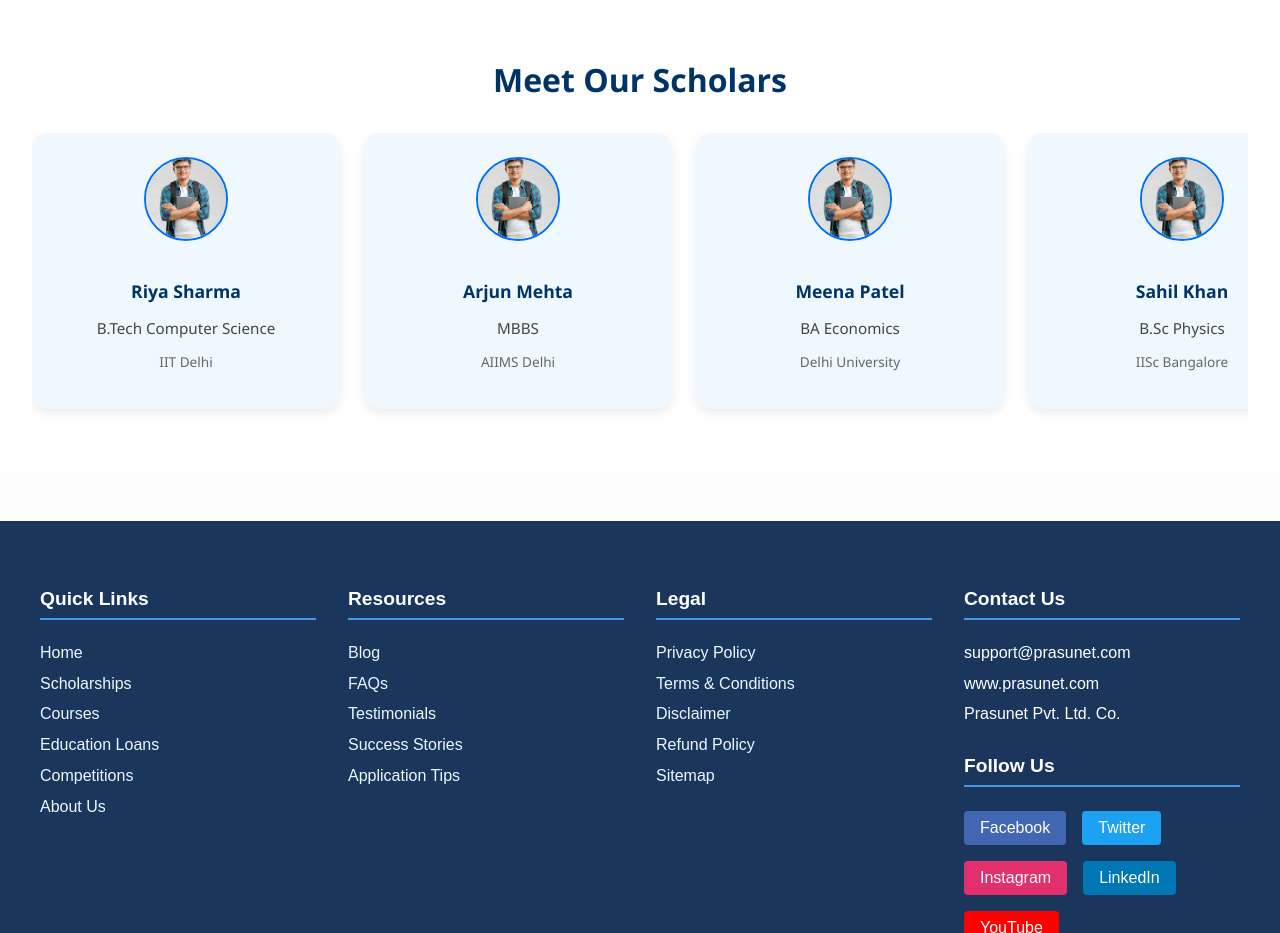
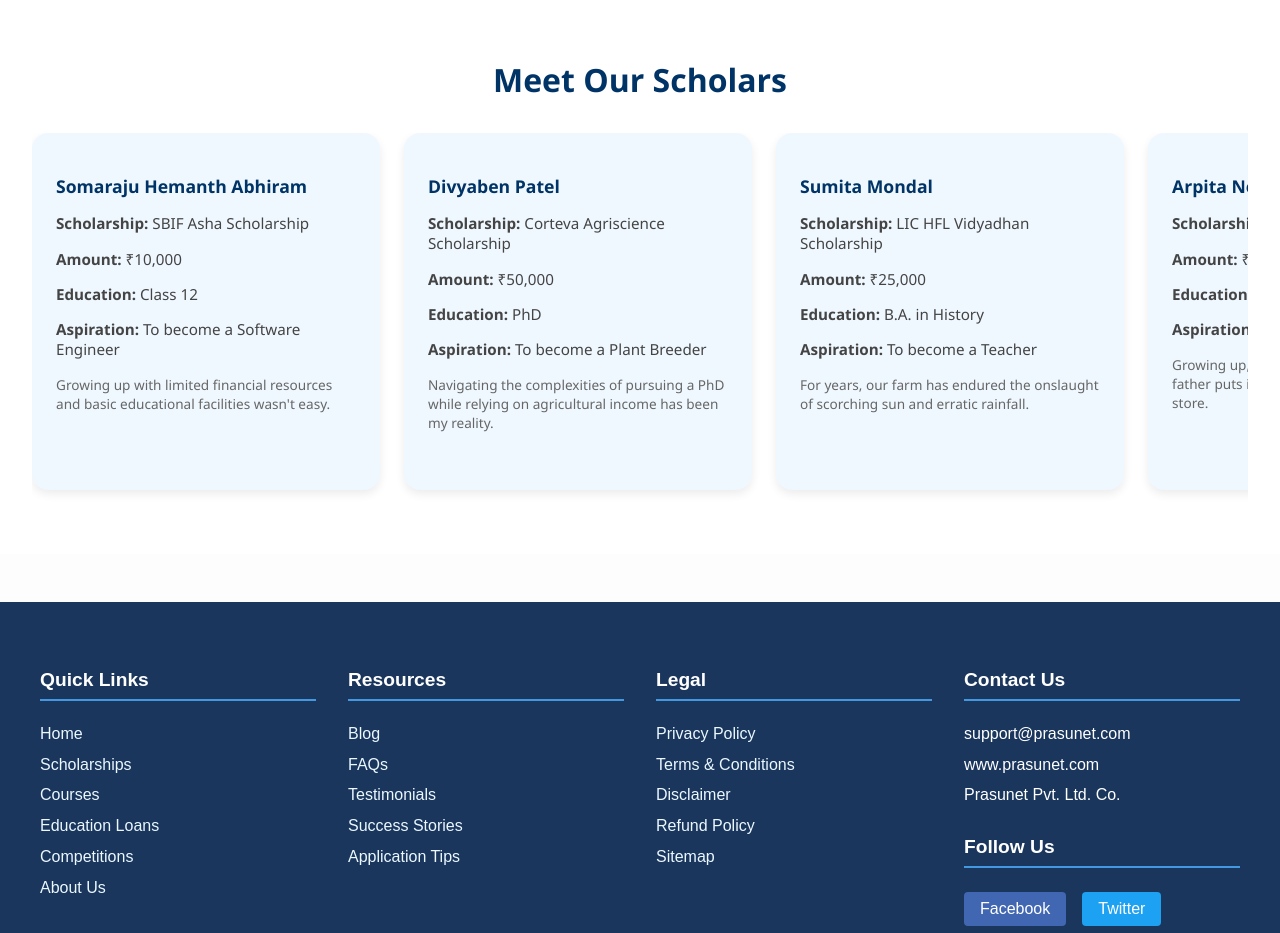
Before and after one commit to z9xqv7mkt3wl8psa/findmycareer, a Next.js app: page /home in a window 1280 px wide. Shown: the part 4180-5113 px from the top of the page. Built offline with nearby package versions, Linux system fonts and the light colour scheme.

Commit message:
Update page.tsx

```diff
--- a/src/app/home/page.tsx
+++ b/src/app/home/page.tsx
@@ -689,7 +689,6 @@ export default function HomePage() {
 
 
 
-{/* Meet Our Scholars Section */}
 <section style={{ backgroundColor: '#fff', padding: '3rem 2rem' }}>
   <h2 style={{ textAlign: 'center', fontSize: '2rem', color: '#003366', marginBottom: '2rem' }}>
     Meet <strong>Our Scholars</strong>
@@ -710,12 +709,11 @@ export default function HomePage() {
   >
     <style jsx>{`
       .scholar-card {
-        flex: 0 0 260px;
+        flex: 0 0 300px;
         background-color: #f0f8ff;
         border-radius: 1rem;
         box-shadow: 0 4px 10px rgba(0, 0, 0, 0.08);
         padding: 1.5rem;
-        text-align: center;
         transition: transform 0.3s ease, background-color 0.3s;
       }
 
@@ -731,118 +729,112 @@ export default function HomePage() {
       .scroll-container::-webkit-scrollbar-thumb {
         background: rgba(0, 0, 0, 0.2);
         border-radius: 3px;
-        transition: opacity 0.3s;
       }
 
       .scroll-container::-webkit-scrollbar-track {
-        background: transparent;
-      }
-
-      .scroll-container.hide-scrollbar::-webkit-scrollbar-thumb {
         background: transparent;
       }
     `}</style>
 
     {[
       {
-        name: 'Riya Sharma',
-        course: 'B.Tech Computer Science',
-        university: 'IIT Delhi',
-        photo: '/boyimage.jpg',
+        name: "Somaraju Hemanth Abhiram",
+        scholarship: "SBIF Asha Scholarship",
+        amount: "10,000",
+        education: "Class 12",
+        aspiration: "To become a Software Engineer",
+        story:
+          "Growing up with limited financial resources and basic educational facilities wasn't easy.",
       },
       {
-        name: 'Arjun Mehta',
-        course: 'MBBS',
-        university: 'AIIMS Delhi',
-        photo: '/boyimage.jpg',
+        name: "Divyaben Patel",
+        scholarship: "Corteva Agriscience Scholarship",
+        amount: "50,000",
+        education: "PhD",
+        aspiration: "To become a Plant Breeder",
+        story:
+          "Navigating the complexities of pursuing a PhD while relying on agricultural income has been my reality.",
       },
       {
-        name: 'Meena Patel',
-        course: 'BA Economics',
-        university: 'Delhi University',
-        photo: '/boyimage.jpg',
+        name: "Sumita Mondal",
+        scholarship: "LIC HFL Vidyadhan Scholarship",
+        amount: "25,000",
+        education: "B.A. in History",
+        aspiration: "To become a Teacher",
+        story:
+          "For years, our farm has endured the onslaught of scorching sun and erratic rainfall.",
       },
       {
-        name: 'Sahil Khan',
-        course: 'B.Sc Physics',
-        university: 'IISc Bangalore',
-        photo: '/boyimage.jpg',
+        name: "Arpita Negi",
+        scholarship: "OakNorth STEM Scholarship",
+        amount: "30,000",
+        education: "BSc",
+        aspiration: "To become a Data Scientist",
+        story:
+          "Growing up, I've witnessed the hard work my father puts into managing a small general store.",
       },
       {
-        name: 'Nikita Roy',
-        course: 'MCA',
-        university: 'NIT Trichy',
-        photo: '/boyimage.jpg',
-      }
+        name: "Soubhagini Sahoo",
+        scholarship: "PARAS Scholarship Programme",
+        amount: "15,000",
+        education: "B.Sc. in Physics (Hons.)",
+        aspiration: "To become a Teacher",
+        story:
+          "My family of six relies on my father's income from our small farm.",
+      },
+      {
+        name: "Neelakshi",
+        scholarship: "U-Go Scholarship Program",
+        amount: "40,000",
+        education: "B.Sc.",
+        aspiration: "To become a Nursing Officer",
+        story:
+          "At the tender age of three, I endured the devastating loss of my father.",
+      },
+      {
+        name: "Tanishka Vinodiya",
+        scholarship: "Kotak Junior Scholarship",
+        amount: "36,000",
+        education: "Class 12",
+        aspiration: "To become a Data Scientist",
+        story:
+          "Squeezed into a one-bedroom apartment with seven other family members.",
+      },
+      {
+        name: "Rahul Kumar",
+        scholarship: "Nikon Scholarship Program",
+        amount: "1,00,000",
+        education: "B.Sc. in Film and TV Production",
+        aspiration: "To become a Cinematographer",
+        story:
+          "The world has always mesmerised me with its captivating beauty.",
+      },
+      {
+        name: "Pranjal Kesarwani",
+        scholarship: "Piaggio Shiksha Se Samriddhi",
+        amount: "13,144",
+        education: "BA (English) Honors",
+        aspiration: "To secure a Government Job",
+        story:
+          "Pranjal's world crumbled in 2020 when his mother succumbed to a brain hemorrhage.",
+      },
+      {
+        name: "Yashna Nathwani",
+        scholarship: "Kotak Shiksha Nidhi Scholarship",
+        amount: "7,50,000",
+        education: "MBA Tech",
+        aspiration: "To become a Business Manager",
+        story:
+          "A tragedy struck my family like a thunderbolt in 2021 when my father succumbed to COVID-19.",
+      },
     ].map((scholar, index) => (
       <div key={index} className="scholar-card">
-        <img
-          src={scholar.photo}
-          alt={scholar.name}
-          style={{
-            width: '80px',
-            height: '80px',
-            borderRadius: '50%',
-            objectFit: 'cover',
-            marginBottom: '1rem',
-            border: '2px solid #0070f3',
-          }}
-        />
         <h3 style={{ fontSize: '1.1rem', color: '#003366', marginBottom: '0.5rem' }}>{scholar.name}</h3>
-        <p style={{ fontSize: '0.95rem', color: '#444', marginBottom: '0.25rem' }}>{scholar.course}</p>
-        <p style={{ fontSize: '0.85rem', color: '#666' }}>{scholar.university}</p>
-      </div>
-    ))}
-
-    {/* Add cloned items for seamless looping */}
-    {[
-      {
-        name: 'Riya Sharma',
-        course: 'B.Tech Computer Science',
-        university: 'IIT Delhi',
-        photo: '/boyimage.jpg',
-      },
-      {
-        name: 'Arjun Mehta',
-        course: 'MBBS',
-        university: 'AIIMS Delhi',
-        photo: '/boyimage.jpg',
-      },
-      {
-        name: 'Meena Patel',
-        course: 'BA Economics',
-        university: 'Delhi University',
-        photo: '/boyimage.jpg',
-      },
-      {
-        name: 'Sahil Khan',
-        course: 'B.Sc Physics',
-        university: 'IISc Bangalore',
-        photo: '/boyimage.jpg',
-      },
-      {
-        name: 'Nikita Roy',
-        course: 'MCA',
-        university: 'NIT Trichy',
-        photo: '/boyimage.jpg',
-      }
-    ].map((scholar, index) => (
-      <div key={`clone-${index}`} className="scholar-card">
-        <img
-          src={scholar.photo}
-          alt={scholar.name}
-          style={{
-            width: '80px',
-            height: '80px',
-            borderRadius: '50%',
-            objectFit: 'cover',
-            marginBottom: '1rem',
-            border: '2px solid #0070f3',
-          }}
-        />
-        <h3 style={{ fontSize: '1.1rem', color: '#003366', marginBottom: '0.5rem' }}>{scholar.name}</h3>
-        <p style={{ fontSize: '0.95rem', color: '#444', marginBottom: '0.25rem' }}>{scholar.course}</p>
-        <p style={{ fontSize: '0.85rem', color: '#666' }}>{scholar.university}</p>
+        <p style={{ fontSize: '0.95rem', color: '#444', marginBottom: '0.25rem' }}><strong>Scholarship:</strong> {scholar.scholarship}</p>
+        <p style={{ fontSize: '0.95rem', color: '#444', marginBottom: '0.25rem' }}><strong>Amount:</strong> ₹{scholar.amount}</p>
+        <p style={{ fontSize: '0.95rem', color: '#444', marginBottom: '0.25rem' }}><strong>Education:</strong> {scholar.education}</p>
+        <p style={{ fontSize: '0.95rem', color: '#444', marginBottom: '0.25rem' }}><strong>Aspiration:</strong> {scholar.aspiration}</p>
+        <p style={{ fontSize: '0.85rem', color: '#666', marginTop: '1rem' }}>{scholar.story}</p>
       </div>
     ))}
   </div>
```
